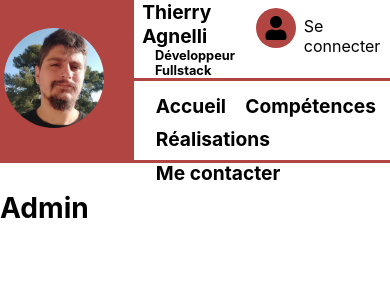
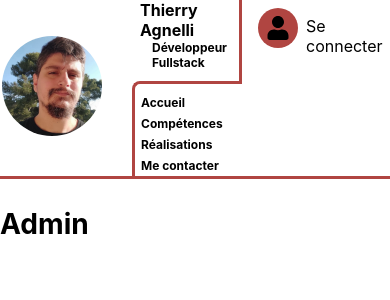
Before and after one commit to thierry-agnelli/portefolio, a React (Create React App) app in the folder front/: page /admin in a window 390 px wide. Shown: the top 300 px of the page. Built offline with nearby package versions, Linux system fonts and the light colour scheme.

Commit message:
Release Version 1

```diff
--- a/front/src/App.css
+++ b/front/src/App.css
@@ -87,6 +87,10 @@
     margin: 0;
 }
 
+.contentArticle{
+    margin-bottom: 2em;
+}
+
 .contentTitle{
     height: 2em;
     display: flex;
--- a/front/src/assets/components/Banner/Banner.js
+++ b/front/src/assets/components/Banner/Banner.js
@@ -15,7 +15,7 @@ const Banner = () => {
                 <a href="https://www.youtube.com/watch?v=dQw4w9WgXcQ" target="_blank"><img alt="thierry_agnelli" src={myPic} /></a>
             </div>
             <div id="bannerRightPart">
-                <div id="bannerSubRightPart">
+                <div id="bannerRightPartTop">
                     <div id="presentationTitle">
                         <h1>Thierry Agnelli</h1>
                         <h2>Développeur Fullstack</h2>
@@ -24,6 +24,7 @@ const Banner = () => {
                         <LogMenu />
                     </div>
                 </div>
+                <div id="bannerRightPartBottom">
                     <nav id="navMenu">
                         <ul>
                             <li><Link to="/accueil" className="link">Accueil</Link></li>
@@ -32,6 +33,8 @@ const Banner = () => {
                             <li><Link to="/contact" className="link">Me contacter</Link></li>
                         </ul>
                     </nav>
+                    <div id="navMenuRightPart"/>
+                </div>
             </div>
         </header>
     );
--- a/front/src/assets/components/Banner/style.css
+++ b/front/src/assets/components/Banner/style.css
@@ -13,7 +13,7 @@
     display: flex;
     align-items: center;
     justify-content: center;
-    background-color: #B04541;
+    /* background-color: #B04541; */
 }
 
 #bannerLeftPart img{
@@ -29,14 +29,16 @@
     flex-direction: column;
 }
 
-#bannerSubRightPart{
-    flex:1;
+#bannerRightPartTop{
+    flex-basis: 75%;
     display: flex;
-    justify-content: space-between;
 }
 
 #presentationTitle{
-    margin-left : 0.5em;
+    flex-basis: 100%;
+    margin-left : 0em;
+    padding-left: 0.5em;
+    border-right: 3px solid #B04541;
 }
 
 #presentationTitle h1{
@@ -51,8 +53,22 @@
     font-size: 1em;
 }
 
+#logMenu{
+    min-width: 11em;
+    width: 11em;
+}
+
+#bannerRightPartBottom{
+    flex-basis: 25%;
+    display: flex;
+    justify-content: space-between;
+}
+
 #navMenu{
+    flex-basis: 100%;
     border-top: 3px solid #B04541;
+    border-left: 3px solid #B04541;
+    border-radius: 0.5em 0 0 0;
 }
 
 #navMenu ul{
@@ -60,29 +76,33 @@
     flex-flow: row wrap;
     align-items: flex-end;
     list-style: none;
-    margin-bottom: 0;
-    padding-left: 0.75em;
+    margin: 0;
+    padding: 0em;
 }
 
 #navMenu ul li{
-    margin : 0em 4em 0.1em 0;
     font-weight: bold;
     font-size: 1.2em;
+    margin: 0 1em;
+}
 
+#navMenuRightPart{
+    width: 11em;
+    min-width: 11em;
 }
 
 @media (max-width: 720px){
 
     #banner{
-        height : 10em;
+        height : 11em;
     }
 
     #presentationTitle h1{
-        font-size: 1.2em;
+        font-size: 1em;
     }
 
     #presentationTitle h2{
-        font-size: 0.8em;
+        font-size: 0.75em;
     }
 
     #navMenu ul {
@@ -91,5 +111,6 @@
 
     #navMenu ul li{
         margin : 0.25em 0.5em;
+        font-size: 0.75em;;
     }
 }
--- a/front/src/assets/components/Home/Home.js
+++ b/front/src/assets/components/Home/Home.js
@@ -6,12 +6,24 @@ const Home = () => {
 
     return (
         <div id="homeContainer">
-            <div className="contentTitle">
-                <h4>Présentation</h4>
+            <div className="contentArticle">
+                <div className="contentTitle">
+                    <h4>Présentation</h4>
+                </div>
+                <div>
+                    <div>Passionné par le développement à titre de loisir, j’ai décidé de réorienter ma carrière professionelle dans ce sens.</div>
+                    <div>J’ai choisi le domaine du web et du mobile car il s’agit d’un secteur déjà profondément ancré dans notre société et l’avenir des marchés passera forcément par ces technologies.</div>
+                </div>
             </div>
-            <div>
-                <div>Passionné par le développement à titre de loisir, j’ai décidé de réorienter ma carrière professionelle dans ce sens.</div>
-                <div>J’ai choisi le domaine du web et du mobile car il s’agit d’un secteur déjà profondément ancré dans notre société et l’avenir des marchés passera forcément par ces technologies.</div>
+            <div className="contentArticle">
+                <div className="contentTitle">
+                    <h4>Parcours</h4>
+                </div>
+                <div>
+                    <div>Initialement diplômé d'un BTS électronique, où j'y ai découvert mes premières expériences de code (programation de microcontrôleur en C), j'ai par la suite exploré en auto-didacte différents langages (C/C++, C#, VBA, ruby, lua...).</div>
+                    <div>D'abord à titre de loisir en C# sur Unity 3D et le développement de quelques add-ons pour jeux vidéos en lua, j'ai pu utiliser ces compétences dans le cadre professionel avec du VBA pour la création de macro sur excel et de base de données Access, et en C# pour des logiciels standalone.</div>
+                    <div>Pour concrétiser ma volonté de reconversion j'ai suivi une formation au Bocal Academy de Nice dans le domaine du développement web et mobile de développeur Fullstack.</div>
+                </div>
             </div>
         </div>
     );
```
Lines whose indentation alone changed are shown as unchanged.
